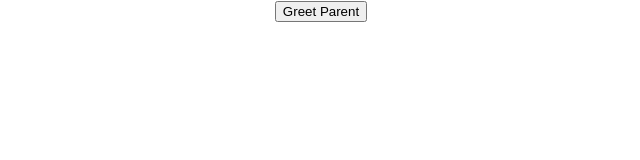
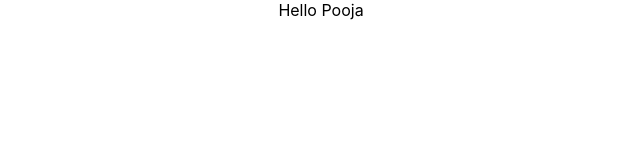
Before and after one commit to Pooja922/React-learning, a React (Create React App) app: page / in a window 1280 px wide. Shown: the top 160 px of the page, without its empty margins (319-959 px from the left). Built offline with nearby package versions, Linux system fonts and the light colour scheme.

Commit message:
Conditional Rendering

```diff
--- a/src/App.js
+++ b/src/App.js
@@ -10,7 +10,8 @@ import './App.css';
 //import FunctionClick from './components/FunctionClick'
 //import ClassClick from './components/ClassClick'
 //import EventBind from './components/EventBind'
-import ParentComponent from "./components/ParentComponent";
+//import ParentComponent from "./components/ParentComponent";
+import UserGreeting from "./components/UserGreeting";
 
 class App extends Component{
   render(){
@@ -36,8 +37,9 @@ class App extends Component{
       <Counter/>
       <FunctionClick/>
       <ClassClick/>
-      <EventBind/>*/}
-      <ParentComponent/>
+      <EventBind/>
+      <ParentComponent/>*/}
+      <UserGreeting/>
     </div>
     );
   }
--- /dev/null
+++ b/src/components/UserGreeting.js
@@ -0,0 +1,47 @@
+import React,{ Component } from 'react'
+
+class UserGreeting extends Component{
+    constructor(props) {
+        super(props);
+        this.state={
+            isLoggedIn:true
+        }
+    }
+
+    render(){
+
+        return this.state.isLoggedIn && <div>Hello Pooja</div>                      //Short Circuit Operator
+
+        /*return this.state.isLoggedIn ?                                          //Ternary conditional approach
+            (<div>Welcome Pooja</div>):
+            (<div>Welcome Guest</div>)*/
+
+        /*let message                                                          //element variable approach
+        if(this.state.isLoggedIn)
+        {
+            message=<div>Welcome pooja</div>
+        }
+        else{
+            message=<div>Welcome guest</div>
+        }
+        return <div>{message}</div>*/
+
+        /*if(this.state.isLoggedIn)                                                       //if else approach
+        {
+            return(
+                <div>
+                    Welcome pooja
+                </div>
+            )
+        }
+        else{
+            return(
+                <div>
+                    <div>Welcome Guest</div>
+                </div>
+            )
+        }*/
+
+    }
+}
+export default UserGreeting
```
